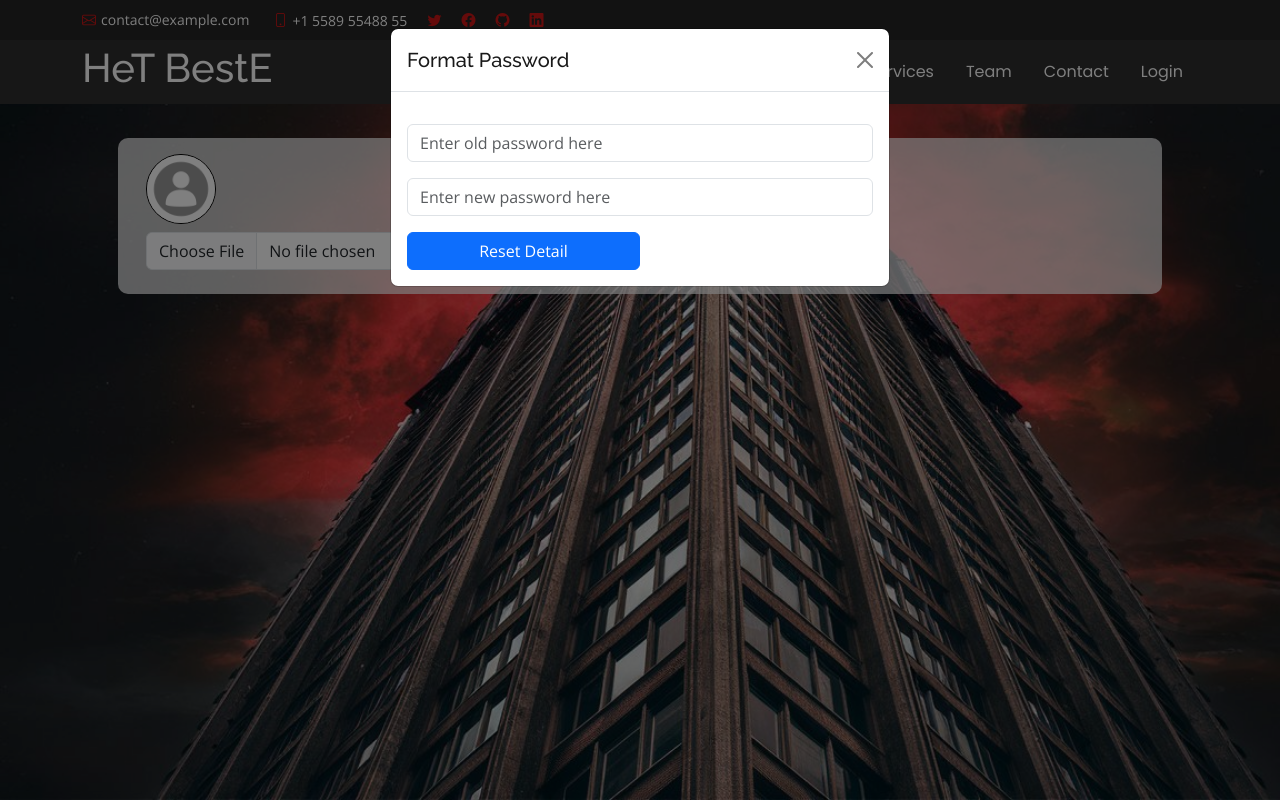
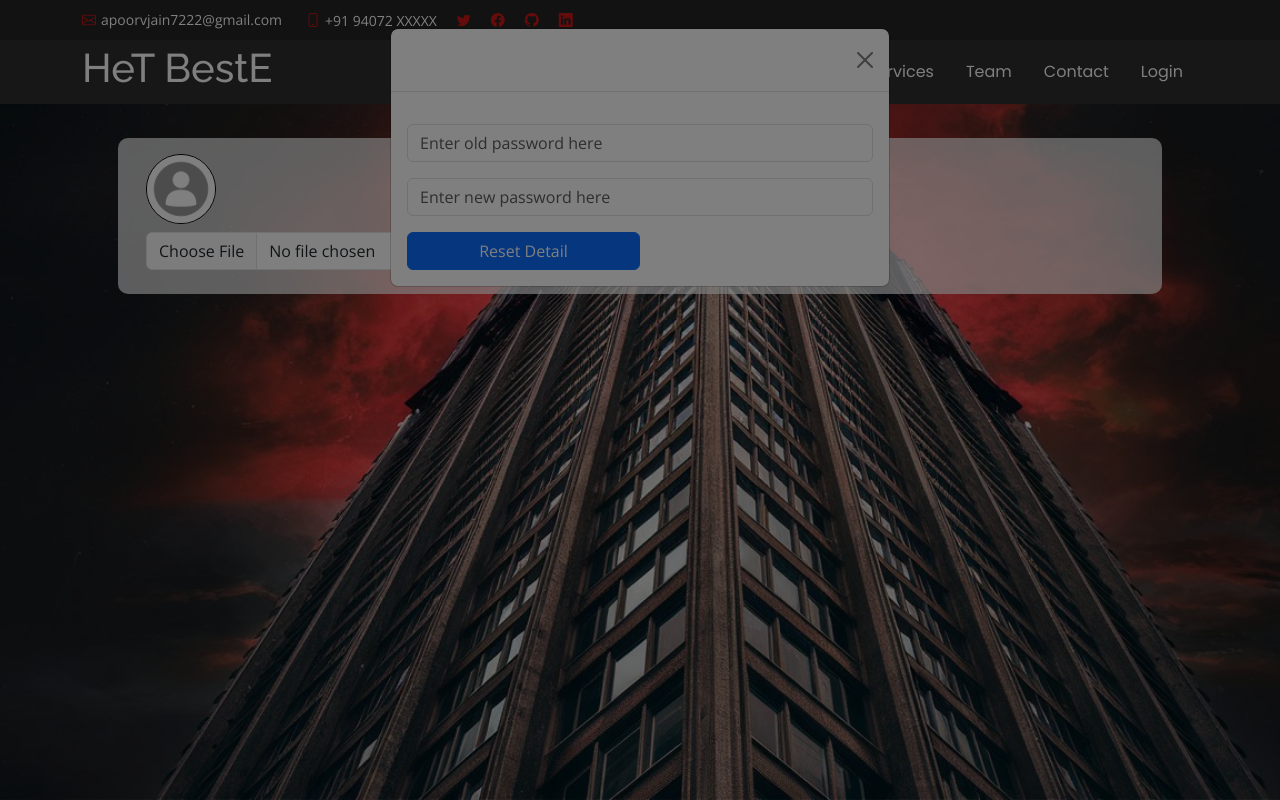
Before and after one commit to vroopaniaj08/HeT-BestE, a React (Vite) app: page /profile in a window 1280 px wide. Both pictures are taken after a click on the button "Reset Password". Built offline with nearby package versions, Linux system fonts and the light colour scheme; no server answers.

Commit message:
4th update

```diff
--- a/src/conponents/Profile.jsx
+++ b/src/conponents/Profile.jsx
@@ -21,7 +21,7 @@ export default function Profile() {
         let response = await webMethod.getapi(apis.LOGININFOAPIS,userData.token);
         if(response.data.data.image !== null){
             {setimage(response.data.data.image)}
-            dispatch(loginInfo({name:userData.name,token:userData.token,isLogin:userData.isLogin,image:response1.data.data.image}))
+            dispatch(loginInfo({name:userData.name,token:userData.token,isLogin:userData.isLogin,image:response.data.data.image}))
         }
         // console.log(response);
     }
@@ -60,17 +60,17 @@ export default function Profile() {
     }
 
     // change password
-    let doneupdate = async(event) =>{
-        event.preventDefault();
-        let obj = {
-            "old_password":oldBox.current.value,
-            "new_password":newBox.current.value
-        }
-        let response = await webMethod.putapiwithtoken(apis.USERCHANGEPASSWORD,obj,userData.token)
-        console.log(response)
-        {setresetmsg(response.data.message)}
-        event.target.reset();
-    }
+    // let doneupdate = async(event) =>{
+    //     event.preventDefault();
+    //     let obj = {
+    //         "old_password":oldBox.current.value,
+    //         "new_password":newBox.current.value
+    //     }
+    //     let response = await webMethod.putapiwithtoken(apis.USERCHANGEPASSWORD,obj,userData.token)
+    //     console.log(response)
+    //     {setresetmsg(response.data.message)}
+    //     event.target.reset();
+    // }
 
     return <>
         <div className="" style={{ padding: "130px", backgroundImage: `url("./assets/img/profilePhoto.jpeg")`, height: "100vh", backgroundRepeat: "no-repeat", backgroundSize: "cover" }}>
@@ -90,37 +90,6 @@ export default function Profile() {
                         Reset Password
                     </button>&nbsp;&nbsp;&nbsp;
                     {resetmsg}
-                </div>
-            </div>
-        </div>
-        <div class="modal fade" id="exampleModal" tabindex="-1" aria-labelledby="exampleModalLabel" aria-hidden="true">
-            <div class="modal-dialog">
-                <div class="modal-content">
-                    <div class="modal-header">
-                        <h1 class="modal-title fs-5" id="exampleModalLabel">Format Password</h1>
-                        <button type="button" class="btn-close" data-bs-dismiss="modal" aria-label="Close"></button>
-                    </div>
-                    <div class="modal-body">
-                    <form onSubmit={doneupdate}>
-                            <div className="row mt-3">
-                                <div className="col-md-12">
-                                    <input type="text" ref={oldBox} className="form-control" placeholder="Enter old password here"></input>
-                                    <input type="text" ref={idBox} className="form-control d-none" placeholder="Enter id here"></input>
-                                </div>
-                            </div>
-                            <div className="row mt-3">
-                                <div className="col-md-12">
-                                    <input type="text" ref={newBox} className="form-control" placeholder="Enter new password here"></input>
-                                </div>
-                            </div>
-                            <div className="row mt-3">
-                                <div className="col-md-12">
-                                    <button type="submit" data-bs-dismiss="modal" className="btn btn-primary w-50">Reset Detail</button> &nbsp;&nbsp;&nbsp;
-                                    {/* {msg} */}
-                                </div>
-                            </div>
-                        </form>
-                    </div>
                 </div>
             </div>
         </div>
--- a/src/conponents/menu.jsx
+++ b/src/conponents/menu.jsx
@@ -1,14 +1,29 @@
 import { useDispatch, useSelector } from "react-redux"
 import { Link, useNavigate } from "react-router-dom"
 import { loginInfo } from './loginSlice'
+import { useRef } from "react"
 function Menu() {
     let loginStatus = useSelector(state=>state.userLoginStore.value)
     let dispatch = useDispatch();
     let navigate = useNavigate();
+    let oldBox = useRef();
+    let newBox = useRef();
+    let idBox = useRef()
     let logout = (event) => {
         event.preventDefault();
         dispatch(loginInfo({name:undefined,token:undefined,isLogin:false,image:null}))
         navigate("/")
+    }
+    let doneupdate = async(event) =>{
+        event.preventDefault();
+        let obj = {
+            "old_password":oldBox.current.value,
+            "new_password":newBox.current.value
+        }
+        let response = await webMethod.putapiwithtoken(apis.USERCHANGEPASSWORD,obj,userData.token)
+        console.log(response)
+        {setresetmsg(response.data.message)}
+        event.target.reset();
     }
     return <>
         <header id="header" className="header fixed-top">
@@ -16,8 +31,8 @@ function Menu() {
             <div className="topbar d-flex align-items-center">
                 <div className="container d-flex justify-content-end justify-content-md-between">
                     <div className="contact-info d-flex align-items-center">
-                        <i className="bi bi-envelope d-flex align-items-center"><a href="mailto:contact@example.com">contact@example.com</a></i>
-                        <i className="bi bi-phone d-flex align-items-center ms-4"><span>+1 5589 55488 55</span></i>
+                        <i className="bi bi-envelope d-flex align-items-center"><a href="mailto:apoorvjain7222@gmail.com">apoorvjain7222@gmail.com</a></i>
+                        <i className="bi bi-phone d-flex align-items-center ms-4"><span>+91 94072 XXXXX</span></i>
                         <div className="social-links d-flex align-items-center justify-content-end">
                             <a href="#" className="twitter"><i className="bi bi-twitter"></i></a>
                             <a href="#" className="facebook"><i className="bi bi-facebook"></i></a>
@@ -37,9 +52,14 @@ function Menu() {
                             {loginStatus.isLogin?<ul>
                                 <li><Link to="/userlist">UserList</Link></li>
                                 <li><Link onClick={logout}>Logout</Link></li>
-                                    <li><Link to="/profile"><div className="rounded-circle" style={{height:"30px",width:"30px"}}>
+                                    <li className="dropdown show"><Link to="/profile" className="dropdown-toggle" role="" id="dropdownMenuLink" data-bs-toggle="dropdown" aria-haspopup="true" aria-expanded="true"><div className="rounded-circle" style={{height:"30px",width:"30px"}}>
                                     <img className = "w-100 h-100 rounded-circle" src={loginStatus.image}></img>
-                                    </div></Link></li>
+                                    </div></Link>
+                                    <div class="dropdown-menu" aria-labelledby="dropdownMenuLink">
+                                        <Link class="dropdown-item" to="/profile">Profile</Link>
+                                        <Link class="dropdown-item" data-bs-toggle="modal" data-bs-target="#exampleModal">Another action</Link>
+                                        <a class="dropdown-item" href="#">Something else here</a>
+                                    </div></li>
                             </ul>
                             :
                             <ul>
@@ -53,7 +73,37 @@ function Menu() {
                             }
                             <i className="mobile-nav-toggle d-xl-none bi bi-list"></i>
                         </nav>
-
+                        <div class="modal fade" id="exampleModal" tabindex="-1" aria-labelledby="exampleModalLabel" aria-hidden="true">
+            <div class="modal-dialog">
+                <div class="modal-content">
+                    <div class="modal-header">
+                        <h1 class="modal-title fs-5" id="exampleModalLabel">Format Password</h1>
+                        <button type="button" class="btn-close" data-bs-dismiss="modal" aria-label="Close"></button>
+                    </div>
+                    <div class="modal-body">
+                    <form onSubmit={doneupdate}>
+                            <div className="row mt-3">
+                                <div className="col-md-12">
+                                    <input type="text" ref={oldBox} className="form-control" placeholder="Enter old password here"></input>
+                                    <input type="text" ref={idBox} className="form-control d-none" placeholder="Enter id here"></input>
+                                </div>
+                            </div>
+                            <div className="row mt-3">
+                                <div className="col-md-12">
+                                    <input type="text" ref={newBox} className="form-control" placeholder="Enter new password here"></input>
+                                </div>
+                            </div>
+                            <div className="row mt-3">
+                                <div className="col-md-12">
+                                    <button type="submit" data-bs-dismiss="modal" className="btn btn-primary w-50">Reset Detail</button> &nbsp;&nbsp;&nbsp;
+                                    {/* {msg} */}
+                                </div>
+                            </div>
+                        </form>
+                    </div>
+                </div>
+            </div>
+        </div>
                     </div>
                 </div>
 
```
